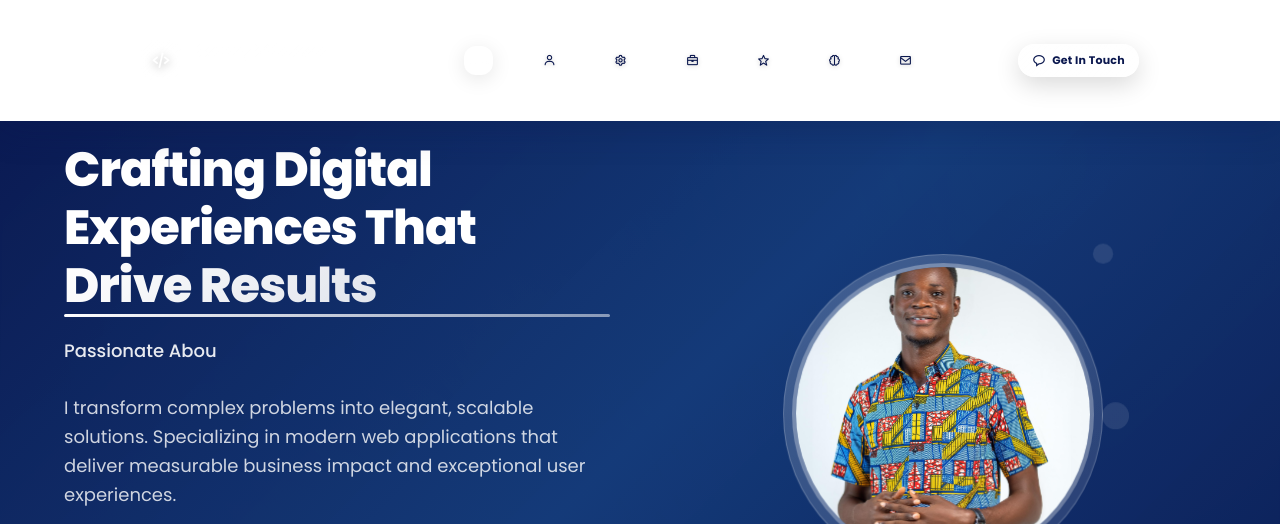
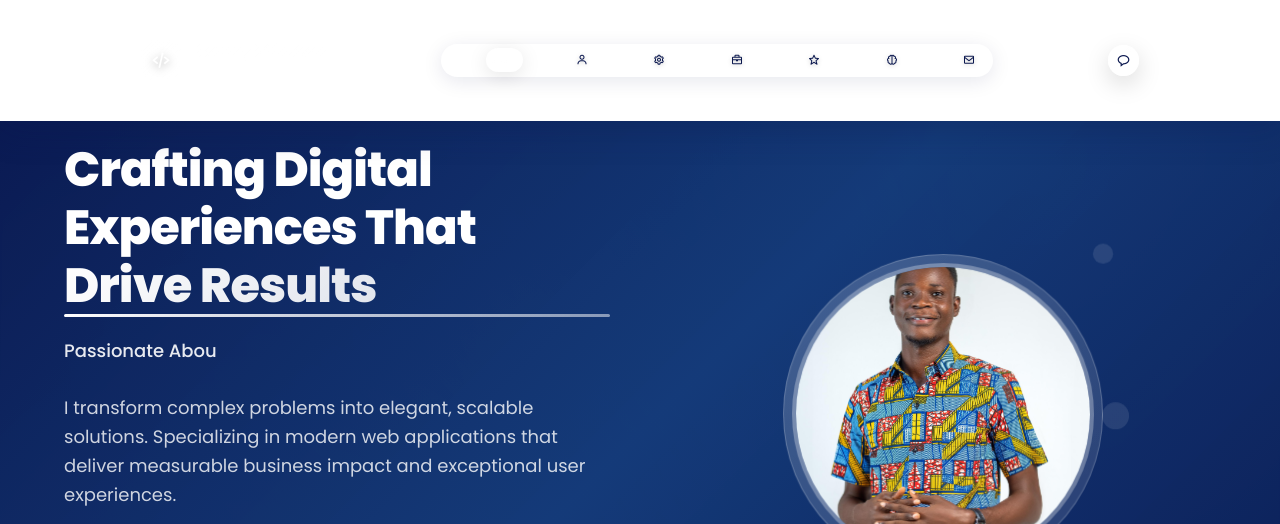
Before and after one commit to iceCoding01/portfolio, a plain HTML site: page index.html in a window 1280 px wide. Shown: the top 524 px of the page. Drawn offline with nearby package versions, Linux system fonts and the light colour scheme.

Commit message:
Update styles and main logic
- Refined CSS in index.css for improved layout and responsiveness
- Enhanced functionality in index.js, fixed minor bugs

```diff
--- a/index.css
+++ b/index.css
@@ -417,22 +417,26 @@ section {
 }
 
 /* Revolutionary Navigation Design */
+/* ===============================================
+   PREMIUM DESKTOP NAVBAR DESIGN
+   =============================================== */
+
 .navbar {
-  display: flex !important;
-  align-items: center;
-  gap: 0.1rem;
+  display: flex;
+  align-items: center;
+  gap: 0.15rem;
   background: rgba(255, 255, 255, 0.08);
-  backdrop-filter: blur(20px);
+  backdrop-filter: blur(20px) saturate(180%);
   border: 1px solid rgba(255, 255, 255, 0.15);
   border-radius: 2rem;
-  padding: 0.3rem 0.4rem;
+  padding: 0.4rem 0.6rem;
   position: relative;
   overflow: visible;
-  flex-shrink: 1;
+  flex-shrink: 0;
   visibility: visible;
   opacity: 1;
-  min-width: 0;
-  max-width: none;
+  transition: all 0.3s cubic-bezier(0.23, 1, 0.32, 1);
+  box-shadow: 0 4px 20px rgba(10, 23, 78, 0.1);
 }
 
 .navbar::before {
@@ -445,32 +449,39 @@ section {
   background: linear-gradient(135deg,
     rgba(255, 255, 255, 0.1),
     rgba(255, 255, 255, 0.05));
+  border-radius: 2rem;
   opacity: 0;
   transition: opacity 0.3s ease;
+  z-index: -1;
 }
 
 .navbar:hover::before {
   opacity: 1;
 }
 
+.navbar:hover {
+  box-shadow: 0 6px 25px rgba(10, 23, 78, 0.15);
+  transform: translateY(-1px);
+}
+
 .nav-link {
   position: relative;
   display: flex;
   align-items: center;
-  gap: 0.2rem;
+  gap: 0.4rem;
   color: rgba(255, 255, 255, 0.85);
   text-decoration: none;
-  font-size: 1.1rem;
+  font-size: 1rem;
   font-weight: 600;
-  padding: 0.6rem 0.4rem;
-  border-radius: 1.2rem;
-  transition: all 0.4s cubic-bezier(0.23, 1, 0.32, 1);
+  padding: 0.7rem 0.9rem;
+  border-radius: 1.4rem;
+  transition: all 0.3s cubic-bezier(0.23, 1, 0.32, 1);
   letter-spacing: 0.02em;
   overflow: hidden;
   z-index: 1;
   white-space: nowrap;
   flex-shrink: 0;
-  min-width: auto;
+  min-width: fit-content;
 }
 
 .nav-link::before {
@@ -508,8 +519,8 @@ section {
 }
 
 .nav-link i {
-  font-size: 1.2rem;
-  transition: all 0.4s cubic-bezier(0.23, 1, 0.32, 1);
+  font-size: 1.15rem;
+  transition: all 0.3s cubic-bezier(0.23, 1, 0.32, 1);
   filter: drop-shadow(0 1px 2px rgba(0, 0, 0, 0.2));
   flex-shrink: 0;
 }
@@ -532,9 +543,27 @@ section {
 
 .nav-link:hover {
   color: #fff;
-  transform: translateY(-2px) scale(1.01);
-  box-shadow: 0 4px 15px rgba(0, 0, 0, 0.15),
-              0 2px 5px rgba(255, 255, 255, 0.1) inset;
+  background: linear-gradient(135deg,
+    rgba(255, 255, 255, 0.15) 0%,
+    rgba(255, 255, 255, 0.08) 100%);
+  transform: translateY(-1px) scale(1.02);
+  box-shadow: 0 4px 12px rgba(0, 0, 0, 0.15),
+              0 2px 4px rgba(255, 255, 255, 0.1) inset;
+}
+
+.nav-link.active {
+  color: #fff;
+  background: linear-gradient(135deg,
+    var(--main-color) 0%,
+    #0066cc 100%);
+  box-shadow: 0 4px 15px rgba(0, 123, 255, 0.3),
+              0 2px 4px rgba(255, 255, 255, 0.1) inset;
+}
+
+.nav-link:hover i,
+.nav-link.active i {
+  color: #fff;
+  transform: scale(1.1);
 }
 
 .nav-link:hover i {
@@ -1322,64 +1351,108 @@ section {
   }
 }
 
-/* Handle very compact screens */
+/* ===============================================
+   DESKTOP NAVBAR RESPONSIVE BREAKPOINTS
+   =============================================== */
+
+/* Force desktop navbar visibility - override any JavaScript inline styles */
+@media (min-width: 1025px) {
+  .navbar {
+    display: flex !important;
+    visibility: visible !important;
+    opacity: 1 !important;
+    position: static !important;
+    transform: none !important;
+  }
+
+  .menu-toggle {
+    display: none !important;
+  }
+}
+
+/* Compact Desktop (1025px - 1300px) - Icons Only */
 @media (min-width: 1025px) and (max-width: 1300px) {
   .navbar {
-    display: flex !important;
-    gap: 0.05rem;
-    padding: 0.25rem 0.3rem;
+    gap: 0.1rem;
+    padding: 0.35rem 0.45rem;
+  }
+
+  .nav-link {
+    padding: 0.65rem 0.75rem;
+    gap: 0;
+    justify-content: center;
+    min-width: 3rem;
   }
 
   .nav-link span {
-    display: none !important;
-  }
-
-  .nav-link {
-    padding: 0.6rem 0.5rem !important;
-    min-width: auto;
+    display: none;
+  }
+
+  .nav-link i {
+    font-size: 1.2rem;
+  }
+
+  .header-container {
+    padding: 1.5rem 2vw;
+  }
+
+  .cta-button span {
+    display: none;
+  }
+
+  .cta-button {
+    padding: 0.65rem;
+    min-width: 3rem;
     justify-content: center;
-    width: auto;
-    gap: 0;
-  }
-
-  .nav-link i {
-    margin: 0;
-    font-size: 1.3rem;
-  }
-
-  .header-container {
-    padding: 1.5rem 1vw;
-  }
-
-  .logo-container {
-    margin-right: 0.5rem;
-  }
-
-  .header-actions {
-    margin-left: 0.5rem;
-  }
-
-  .cta-button {
-    padding: 0.6rem 1.2rem;
-    font-size: 1.1rem;
-  }
-}
-
-/* Show text on larger screens */
+  }
+}
+
+/* Large Desktop (1301px+) - Icons + Text */
 @media (min-width: 1301px) {
   .navbar {
-    display: flex !important;
-    gap: 0.1rem;
-    padding: 0.3rem 0.5rem;
+    gap: 0.2rem;
+    padding: 0.4rem 0.6rem;
+  }
+
+  .nav-link {
+    padding: 0.7rem 1rem;
+    gap: 0.4rem;
   }
 
   .nav-link span {
-    display: inline !important;
+    display: inline;
+    font-size: 0.95rem;
+  }
+
+  .nav-link i {
+    font-size: 1.15rem;
+  }
+
+  .header-container {
+    padding: 1.5rem 3vw;
+    max-width: 1800px;
+  }
+}
+
+/* Extra Large Desktop (1600px+) - More spacious */
+@media (min-width: 1600px) {
+  .navbar {
+    gap: 0.25rem;
+    padding: 0.45rem 0.7rem;
   }
 
   .nav-link {
-    padding: 0.7rem 1rem !important;
-    gap: 0.3rem !important;
+    padding: 0.8rem 1.2rem;
+    gap: 0.5rem;
+    font-size: 1.05rem;
+  }
+
+  .nav-link i {
+    font-size: 1.25rem;
+  }
+
+  .header-container {
+    padding: 1.8rem 3vw;
   }
 }
 
--- a/index.js
+++ b/index.js
@@ -125,31 +125,16 @@ function initializeNavbar() {
 function handleNavbarResponsive() {
     const screenWidth = window.innerWidth;
 
-    // Don't interfere if mobile menu is currently active
-    if (screenWidth < 1025 && navbar.classList.contains('active')) {
-        console.log('Skipping responsive handling - mobile menu is active');
-        return;
-    }
-
-    // Reset any inline styles that might interfere
-    navbar.style.display = '';
-
-    // Handle different screen sizes
     if (screenWidth >= 1025) {
         // Desktop: ensure navbar is visible and menu is closed
         navbar.classList.remove('active');
         menuIcon.classList.remove('active');
         document.body.style.overflow = '';
 
-        // Show/hide nav text based on screen size
-        const navLinks = document.querySelectorAll('.nav-link span');
-        if (screenWidth >= 1301) {
-            navLinks.forEach(span => span.style.display = 'inline');
-        } else if (screenWidth >= 1025 && screenWidth <= 1300) {
-            navLinks.forEach(span => span.style.display = 'none');
-        }
+        // Let CSS handle all responsive styling
+        // No inline styles needed - CSS breakpoints handle everything
     } else {
-        // Mobile/Tablet: ensure nav text is visible in mobile menu
+        // Mobile/Tablet: let mobile menu handle navigation
         const navLinks = document.querySelectorAll('.nav-link span');
         navLinks.forEach(span => span.style.display = 'inline');
     }
@@ -615,98 +600,21 @@ if ('IntersectionObserver' in window) {
 
 // Navbar display fix - run multiple times to ensure it works
 function forceNavbarDisplay() {
-    const navbar = document.querySelector('.navbar');
-    const header = document.querySelector('.header');
-    const headerContainer = document.querySelector('.header-container');
-    const menuToggle = document.querySelector('.menu-toggle');
+    // Minimal intervention - only ensure navbar is visible on desktop
+    if (window.innerWidth >= 1025 && navbar) {
+        // Only remove the 'active' class if it exists (from old mobile menu system)
+        navbar.classList.remove('active');
 
-    // Only apply desktop fixes on desktop screens
-    if (window.innerWidth >= 1025) {
-        if (navbar) {
-            navbar.style.cssText = `
-                display: flex !important;
-                visibility: visible !important;
-                opacity: 1 !important;
-                position: static !important;
-                transform: none !important;
-                top: auto !important;
-                left: auto !important;
-                right: auto !important;
-                width: auto !important;
-                max-width: none !important;
-                background: rgba(255, 255, 255, 0.08) !important;
-                backdrop-filter: blur(20px) !important;
-                border: 1px solid rgba(255, 255, 255, 0.15) !important;
-                border-radius: 2rem !important;
-                padding: 0.4rem 0.6rem !important;
-                gap: 0.2rem !important;
-                flex-shrink: 1 !important;
-                overflow: visible !important;
-                margin: 0 !important;
-                z-index: auto !important;
-            `;
-            navbar.classList.remove('active');
+        // Let CSS handle all styling - no inline styles
+        if (navbar.style.display === 'none') {
+            navbar.style.display = 'flex';
         }
 
-        if (headerContainer) {
-            headerContainer.style.cssText = `
-                overflow: visible !important;
-                width: 100% !important;
-                max-width: 1800px !important;
-                box-sizing: border-box !important;
-                padding: 1.5rem 2vw !important;
-            `;
+        // Hide mobile menu toggle on desktop
+        const menuToggle = document.querySelector('.menu-toggle');
+        if (menuToggle) {
+            menuToggle.style.display = 'none';
         }
-
-        if (menuToggle) {
-            menuToggle.style.display = 'none !important';
-        }
-
-        // Handle nav links based on screen size
-        const navLinks = document.querySelectorAll('.nav-link');
-        const screenWidth = window.innerWidth;
-
-        navLinks.forEach(link => {
-            if (screenWidth >= 1301) {
-                // Show text on larger screens
-                const span = link.querySelector('span');
-                if (span) span.style.display = 'inline';
-                link.style.cssText = `
-                    padding: 0.8rem 1.2rem !important;
-                    gap: 0.5rem !important;
-                    font-size: 1.2rem !important;
-                `;
-            } else if (screenWidth >= 1025 && screenWidth <= 1300) {
-                // Hide text on compact screens
-                const span = link.querySelector('span');
-                if (span) span.style.display = 'none';
-                link.style.cssText = `
-                    padding: 0.8rem !important;
-                    gap: 0 !important;
-                    font-size: 1.1rem !important;
-                    justify-content: center !important;
-                `;
-            }
-        });
-    } else {
-        // On mobile/tablet, reset any desktop-specific styles that might interfere
-        if (navbar) {
-            navbar.style.cssText = '';
-        }
-        if (headerContainer) {
-            headerContainer.style.cssText = '';
-        }
-        if (menuToggle) {
-            menuToggle.style.display = '';
-        }
-
-        // Reset nav links to use CSS defaults
-        const navLinks = document.querySelectorAll('.nav-link');
-        navLinks.forEach(link => {
-            link.style.cssText = '';
-            const span = link.querySelector('span');
-            if (span) span.style.display = '';
-        });
     }
 }
 
```
